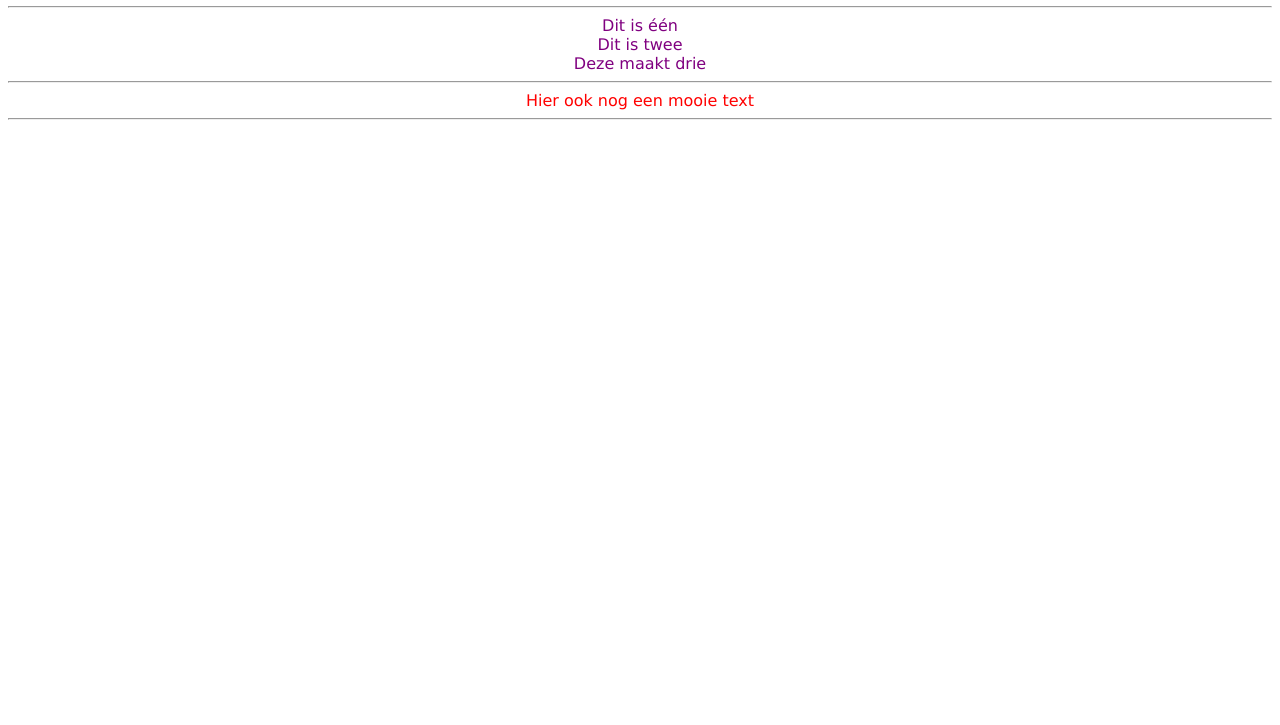
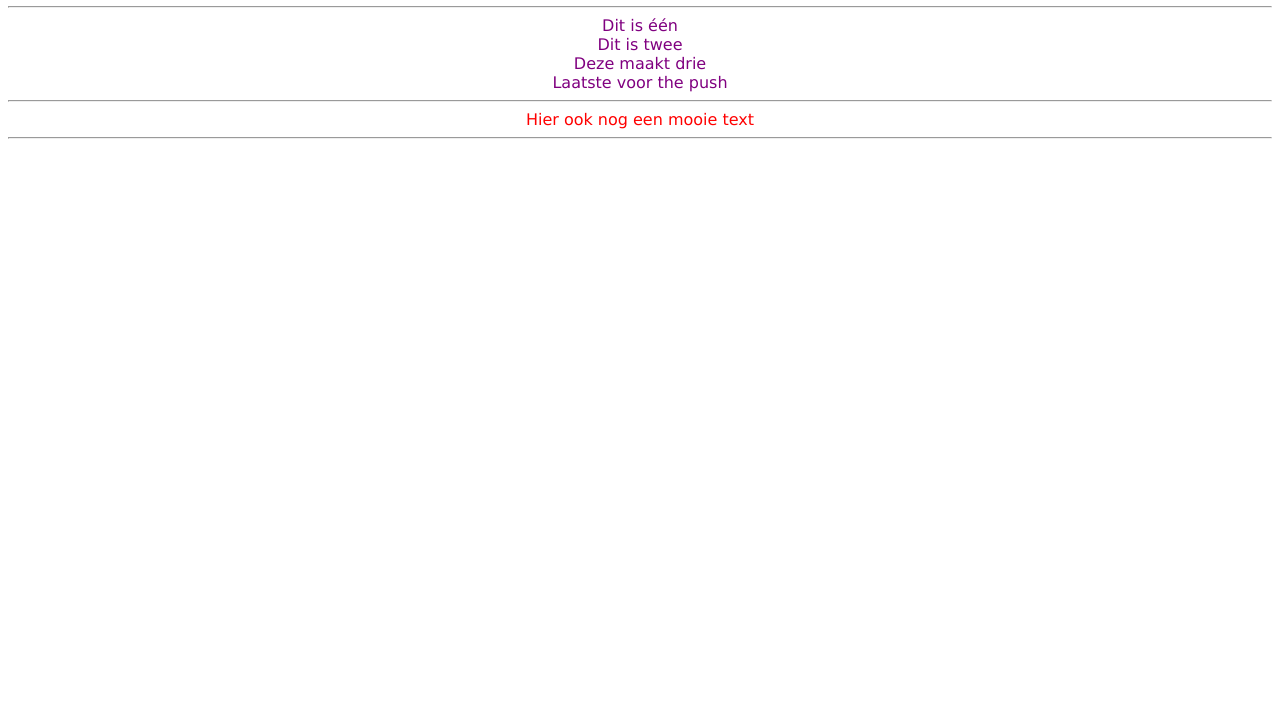
Before and after one commit to David-Kerry/git-workshop-2025-02, a website: page index.html in a window 1280 px wide. Shown: the part 75-800 px from the top of the page. Drawn offline with Linux system fonts and the light colour scheme.

Commit message:
section laaste voor de push bijgevoegd

```diff
--- a/index.html
+++ b/index.html
@@ -14,6 +14,7 @@
     <section>Dit is één</section>
     <section>Dit is twee</section>
     <section>Deze maakt drie</section>
+    <section>Laatste voor the push</section>
 
 </main>
 <hr>
```
